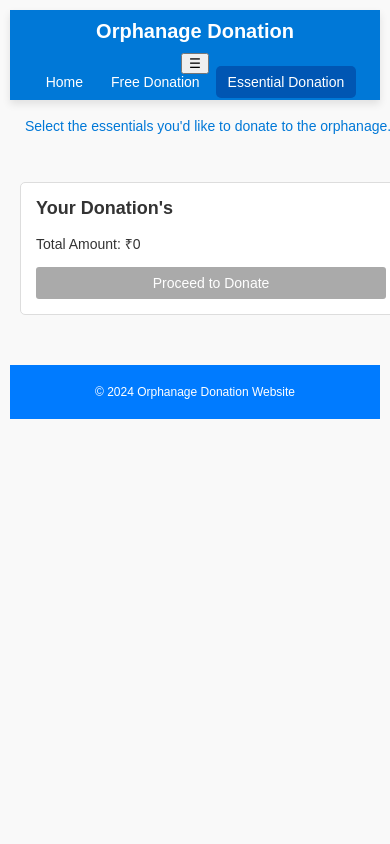
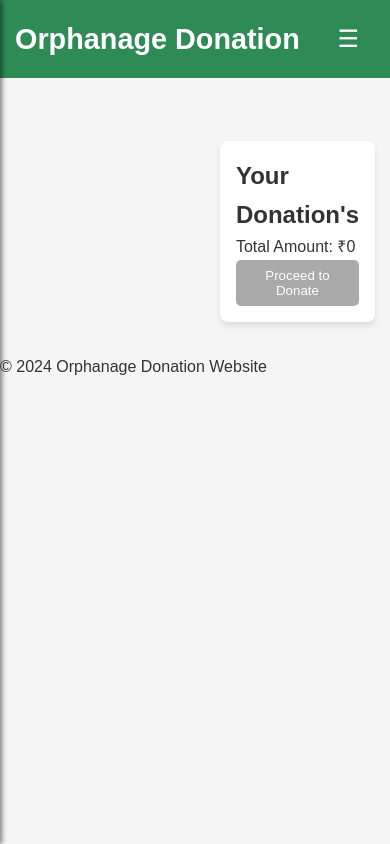
Before and after one commit to srivarthan12/orphan2.01, a website: page public/essential.html in a window 390 px wide. Drawn offline with nearby package versions, Linux system fonts and the light colour scheme; no server answers.

Commit message:
Add files via upload

```diff
--- a/public/styles.css
+++ b/public/styles.css
@@ -1,18 +1,31 @@
-body {
-    font-family: 'Poppins', Arial, sans-serif;
+/* Reset */
+* {
   margin: 0;
   padding: 0;
-    background-color: #f9f9f9;
-    color: #333;
+  box-sizing: border-box;
 }
 
+body {
+  font-family: 'Poppins', sans-serif;
+  color: #333;
+  background-color: #f5f5f5;
+  line-height: 1.6;
+}
+.nav-toggle{
+  display: none;
+}
+
+
+/* Header */
 header {
-
-    height: 50px;
-    background-color: #0078D7; /* Blue as secondary color */
-    color: white;
-    padding: 20px 0;
-    box-shadow: 0 4px 8px rgba(0, 0, 0, 0.1);
+  position: absolute;
+  top: 0;
+  left: 0;
+  width: 100%;
+  background: rgb(46, 139, 86); /* Semi-transparent green */
+  color: #fff;
+  padding: 1rem 0;
+  z-index: 1000;
 }
 
 header .container {
@@ -21,224 +34,152 @@ body {
   align-items: center;
   max-width: 1200px;
   margin: 0 auto;
-    padding: 0 20px;
+  padding: 0 15px;
 }
 
 header h1 {
-    font-size: 24px;
-    font-weight: bold;
-    margin: 0;
+  font-size: 1.8rem;
 }
 
-  header nav a {
-    color: white;
+header nav {
+  display: flex;
+  gap: 15px;
+}
+
+header a {
+  color: #ffffff;
   text-decoration: none;
-    margin-left: 20px;
-    font-size: 16px;
-    padding: 5px 10px;
+  font-weight: 600;
+  transition: color 0.3s ease;
+}
+
+header a:hover,
+header a.active {
+  color: #1e90ff; /* Blue highlight */
+}
+
+
+/* Main Content */
+main {
+  display: flex;
+  justify-content: space-between;
+  max-width: 1200px;
+  margin: 5rem auto 2rem;
+  padding: 0 15px;
+}
+
+#essential-list {
+  margin: 5px;
+  display: flex;
+  gap: 5px;
+  justify-content: center;
+  width: 600px;
+  display: flex;
+  flex-direction: column;
+  flex-wrap: wrap;
+  gap: 1rem;
+
+}
+
+.essential{
+  box-shadow: 0 4px 6px rgba(0, 0, 0, 0.1);
+  border-radius: 8px;
+  backdrop-filter: blur(2px);
+  padding: 10px;
+  margin: 10px;
+  background-color: #ffffffb9;
+}
+#cart {
+  width: 400px;
+  margin-top: 10px;
+  padding: 1rem;
+  background: #ffffff;
+  box-shadow: 0 4px 6px rgba(0, 0, 0, 0.1);
+  border-radius: 8px;
+}
+
+button {
+  background-color: #2e8b57;
+  color: #ffffff;
+  border: none;
+  padding: 0.5rem 1rem;
   border-radius: 5px;
+  cursor: pointer;
   transition: background-color 0.3s ease;
 }
 
-  header nav a:hover,
-  header nav a.active {
-    background-color: #0056b3; /* Slightly darker blue */
+button:hover {
+  background-color: #1e6845;
 }
+#cart-items li{
+  margin: 5px;
+  list-style-type: none;
 
-  main {
-    display: flex;
-    justify-content: space-between;
-    padding: 20px;
-  }
-
-  #essential-list {
-    width: 60%;
-  }
-
-  .essential {
-    background-color: #fff;
-    border: 1px solid #ddd;
-    border-radius: 5px;
-    margin-bottom: 20px;
-    padding: 15px;
-  }
-
-  .essential h3 {
-    margin-top: 0;
-  }
-
-  .essential button {
-    background-color: #28a745;
-    color: #fff;
-    border: none;
-    padding: 10px 15px;
-    cursor: pointer;
-    border-radius: 3px;
-    transition: all;
-    transition-duration: .3s;
-  }
-
-  .essential button:hover{
-    background-color: #009624;
-    transform: translateY(-3px);
-  }
-
-  #cart {
-    width: 35%;
-    background-color: #fff;
-    border: 1px solid #ddd;
-    border-radius: 5px;
-    padding: 15px;
-  }
-
-  #cart h2 {
-    margin-top: 0;
-  }
-
-  #cart-items {
-    list-style-type: none;
-    padding: 0;
-  }
-
-  #cart-items li {
-    margin-bottom: 10px;
-  }
-
-  #donate-btn {
-    background-color: #007BFF;
-    color: #fff;
-    border: none;
-    padding: 10px 15px;
-    cursor: pointer;
-    border-radius: 3px;
-    width: 100%;
-    transition: all;
-    transition-duration: .3s;
-  }
-
-  #donate-btn:hover{
-    background-color: #0056b3;
-    transform: translateY(-3px);
 }
 
 #donate-btn:disabled {
   background-color: #aaa;
   cursor: not-allowed;
 }
-
-  footer {
-    text-align: center;
-    padding: 10px;
-    background-color: #007BFF;
+/* Responsive Design for Screens 768px or Less */
+@media (max-width: 768px) {
+  /* Sidebar */
+.sidebar {
+  position: fixed;
+  top: 0;
+  left: -250px; /* Hidden by default */
+  width: 250px;
+  height: 100%;
+  background-color: #2e8b57; /* Green */
   color: #fff;
-    margin-top: 20px;
+  padding: 2rem 1rem;
+  display: flex;
+  flex-direction: column;
+  gap: 1rem;
+  box-shadow: 2px 0 5px rgba(0, 0, 0, 0.5);
+  transition: left 0.3s ease;
+  z-index: 1000;
 }
 
-  .remove{
-    background-color: #28a745;
-    color: #fff;
-    border: none;
-    padding: 10px 15px;
-    cursor: pointer;
-    border-radius: 3px;
-    transition: all;
-    transition-duration: 0.3s;
+.sidebar a {
+  color: #ffffff;
+  text-decoration: none;
+  font-weight: 600;
+  padding: 0.5rem 0;
+  transition: color 0.3s ease;
 }
 
-  .remove:hover{
-    background-color: #009624;
-    transform: translatey(-3px);
+.sidebar a:hover,
+.sidebar a.active {
+  color: #1e90ff; /* Blue highlight */
 }
 
-  .sss{
-    color: #0078D7;
-    width: 50%;
-    font-size:larger;
-    margin: 20px 30px;
-    padding: 10px 43px;
-  }
-/* General Mobile Styling */
-@media (max-width: 768px) {
-  body {
-    font-size: 14px;
-    padding: 10px;
+/* Toggle Button */
+.nav-toggle {
+  display: none; /* Hidden by default */
+  font-size: 1.5rem;
+  background: none;
+  border: none;
+  color: #fff;
+  cursor: pointer;
+  z-index: 1001;
 }
 
-  /* Header Styling */
-  header {
-    height: auto;
-    padding: 10px 0;
+/* Show Sidebar when active */
+.sidebar.active {
+  left: 0;
 }
 
-  header .container {
-    flex-direction: column;
-    text-align: center;
+  .nav-toggle {
+    display: block; /* Show button for small screens */
   }
 
-  header h1 {
-    font-size: 20px;
-    margin-bottom: 10px;
+  header nav {
+    display: none; /* Hide default navigation */
   }
 
-  header nav a {
-    font-size: 14px;
-    margin: 5px 0;
-    padding: 8px 12px;
-  }
-
-  /* Main Section */
-  main {
+  #essential-list {
     flex-direction: column;
-    padding: 10px;
-  }
-
-  #essential-list, #cart {
-    width: 100%;
-    margin-bottom: 20px;
-  }
-
-  .essential {
-    padding: 10px;
-  }
-
-  .essential h3 {
-    font-size: 18px;
-  }
-
-  .essential button {
-    padding: 8px 12px;
-    font-size: 14px;
-  }
-
-  #cart h2 {
-    font-size: 18px;
-  }
-
-  #cart-items li {
-    font-size: 14px;
-  }
-
-  #donate-btn {
-    font-size: 14px;
-    padding: 8px 12px;
-  }
-
-  /* Footer Styling */
-  footer {
-    font-size: 12px;
-    padding: 8px;
-  }
-
-  /* Miscellaneous */
-  .remove {
-    font-size: 14px;
-    padding: 8px 12px;
-  }
-
-  .sss {
-    font-size: 14px;
-    width: 100%;
-    margin: 10px auto;
-    padding: 8px 15px;
+    gap: 1.5rem;
   }
 }
```
Lines whose indentation alone changed are shown as unchanged.
